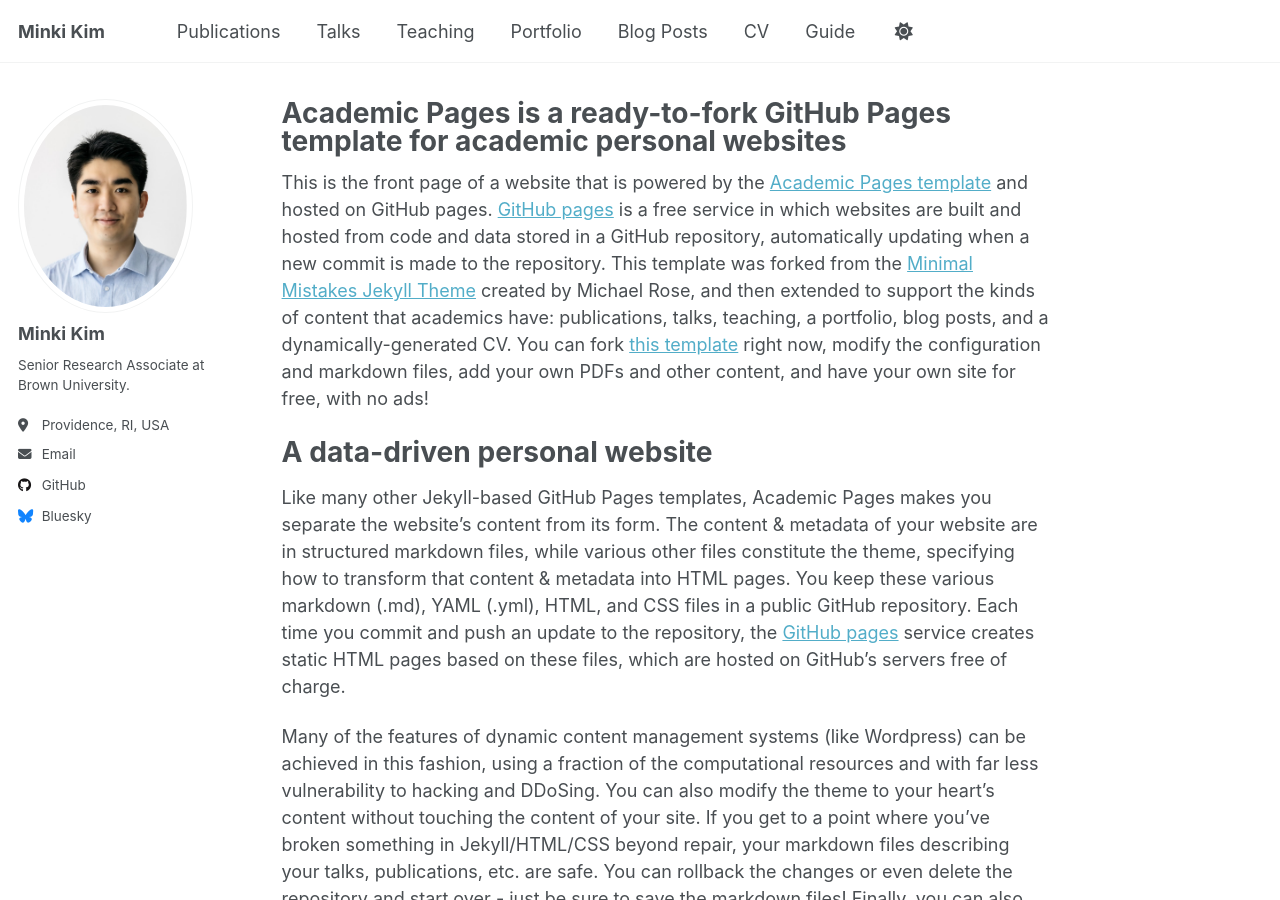
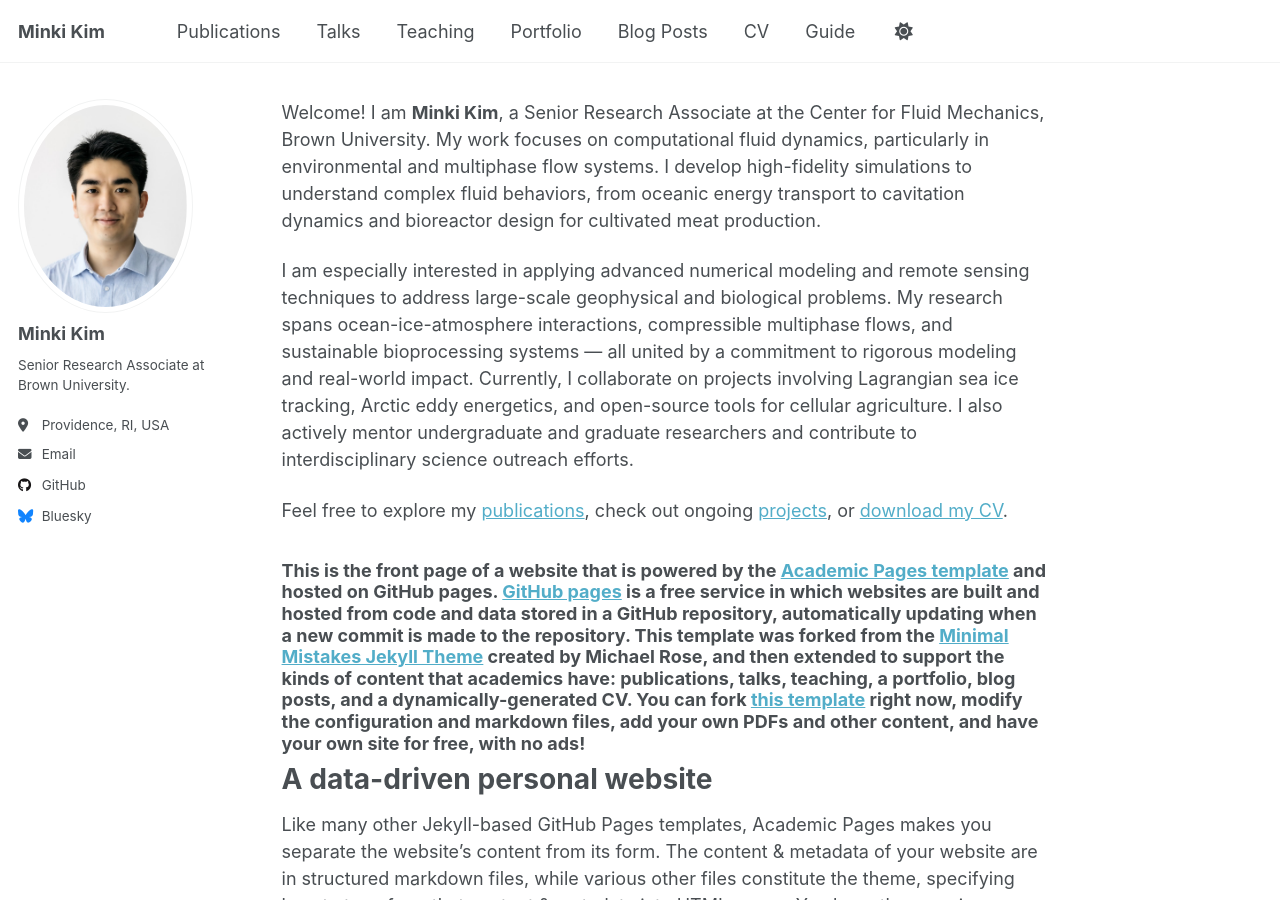
Before and after one commit to mkkim400/mkkim400.github.io, a Jekyll site: the page built from _pages/about.md, in a window 1280 px wide and 900 px high. Built offline with Jekyll 4.4.1, drawn with Linux system fonts in a browser that asks for light colours.

Commit message:
Update about.md

```diff
--- a/_pages/about.md
+++ b/_pages/about.md
@@ -1,13 +1,20 @@
 ---
 permalink: /
-title: "Academic Pages is a ready-to-fork GitHub Pages template for academic personal websites"
+# title: "Academic Pages is a ready-to-fork GitHub Pages template for academic personal websites"
 author_profile: true
 redirect_from:
   - /about/
   - /about.html
 ---
 
-This is the front page of a website that is powered by the [Academic Pages template](https://github.com/academicpages/academicpages.github.io) and hosted on GitHub pages. [GitHub pages](https://pages.github.com) is a free service in which websites are built and hosted from code and data stored in a GitHub repository, automatically updating when a new commit is made to the repository. This template was forked from the [Minimal Mistakes Jekyll Theme](https://mmistakes.github.io/minimal-mistakes/) created by Michael Rose, and then extended to support the kinds of content that academics have: publications, talks, teaching, a portfolio, blog posts, and a dynamically-generated CV. You can fork [this template](https://github.com/academicpages/academicpages.github.io) right now, modify the configuration and markdown files, add your own PDFs and other content, and have your own site for free, with no ads!
+Welcome! I am **Minki Kim**, a Senior Research Associate at the Center for Fluid Mechanics, Brown University. My work focuses on computational fluid dynamics, particularly in environmental and multiphase flow systems. I develop high-fidelity simulations to understand complex fluid behaviors, from oceanic energy transport to cavitation dynamics and bioreactor design for cultivated meat production.
+
+I am especially interested in applying advanced numerical modeling and remote sensing techniques to address large-scale geophysical and biological problems. My research spans ocean-ice-atmosphere interactions, compressible multiphase flows, and sustainable bioprocessing systems — all united by a commitment to rigorous modeling and real-world impact. Currently, I collaborate on projects involving Lagrangian sea ice tracking, Arctic eddy energetics, and open-source tools for cellular agriculture. I also actively mentor undergraduate and graduate researchers and contribute to interdisciplinary science outreach efforts.
+
+Feel free to explore my [publications](/publications/), check out ongoing [projects](/portfolio/), or [download my CV](/files/MinkiKim_CV.pdf).
+
+
+### This is the front page of a website that is powered by the [Academic Pages template](https://github.com/academicpages/academicpages.github.io) and hosted on GitHub pages. [GitHub pages](https://pages.github.com) is a free service in which websites are built and hosted from code and data stored in a GitHub repository, automatically updating when a new commit is made to the repository. This template was forked from the [Minimal Mistakes Jekyll Theme](https://mmistakes.github.io/minimal-mistakes/) created by Michael Rose, and then extended to support the kinds of content that academics have: publications, talks, teaching, a portfolio, blog posts, and a dynamically-generated CV. You can fork [this template](https://github.com/academicpages/academicpages.github.io) right now, modify the configuration and markdown files, add your own PDFs and other content, and have your own site for free, with no ads!
 
 A data-driven personal website
 ======
```
